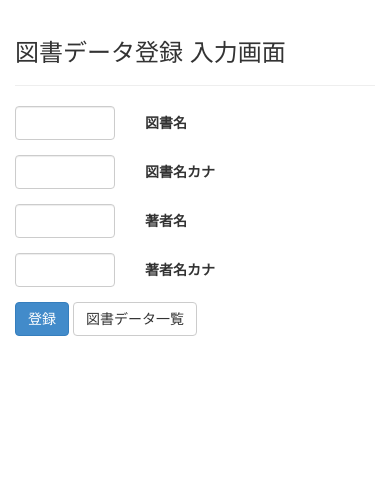
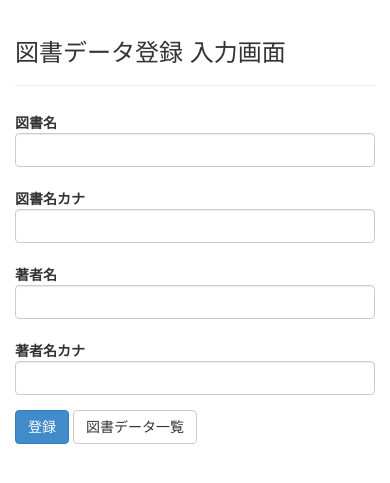
Before and after one commit to syon-tsukayama/books_admin, a PHP site: page /add_form.php in a window 390 px wide. Shown: the top 483 px of the page. Run offline with PHP 8.4, Linux system fonts and the light colour scheme.

Commit message:
入力フォームレイアウト修正

```diff
--- a/books/add_form.php
+++ b/books/add_form.php
@@ -14,35 +14,35 @@ output_html_header();
 
             <form action="add.php" method="post" class="form-horizontal" role="form">
                 <div class="form-group">
-                    <label class="col-sm-2 control-label">図書名</label>
-                    <div class="col-xs-4">
+                    <label class="col-md-2 control-label">図書名</label>
+                    <div class="col-md-4">
                         <input type="text" name="book_name" class="form-control" />
                     </div>
                 </div>
 
                 <div class="form-group">
-                    <label class="col-sm-2 control-label">図書名カナ</label>
-                    <div class="col-xs-4">
+                    <label class="col-md-2 control-label">図書名カナ</label>
+                    <div class="col-md-4">
                         <input type="text" name="book_kana" class="form-control" />
                     </div>
                 </div>
 
                 <div class="form-group">
-                    <label class="col-sm-2 control-label">著者名</label>
-                    <div class="col-xs-4">
+                    <label class="col-md-2 control-label">著者名</label>
+                    <div class="col-md-4">
                         <input type="text" name="author_name" class="form-control " />
                     </div>
                 </div>
 
                 <div class="form-group">
-                    <label class="col-sm-2 control-label">著者名カナ</label>
-                    <div class="col-xs-4">
+                    <label class="col-md-2 control-label">著者名カナ</label>
+                    <div class="col-md-4">
                         <input type="text" name="author_kana" class="form-control" />
                     </div>
                 </div>
 
                 <div class="form-group">
-                    <div class="col-sm-offset-2 col-sm-10">
+                    <div class="col-md-offset-2 col-md-10">
                         <input type="submit" value="登録" class="btn btn-primary" />
 
                         <a href="index.php" class="btn btn-default">図書データ一覧</a>
```
Also changed, not shown: books/edit_form.php (+9 -9 lines), users/add_form.php (+9 -9 lines), users/edit_form.php (+9 -9 lines).
